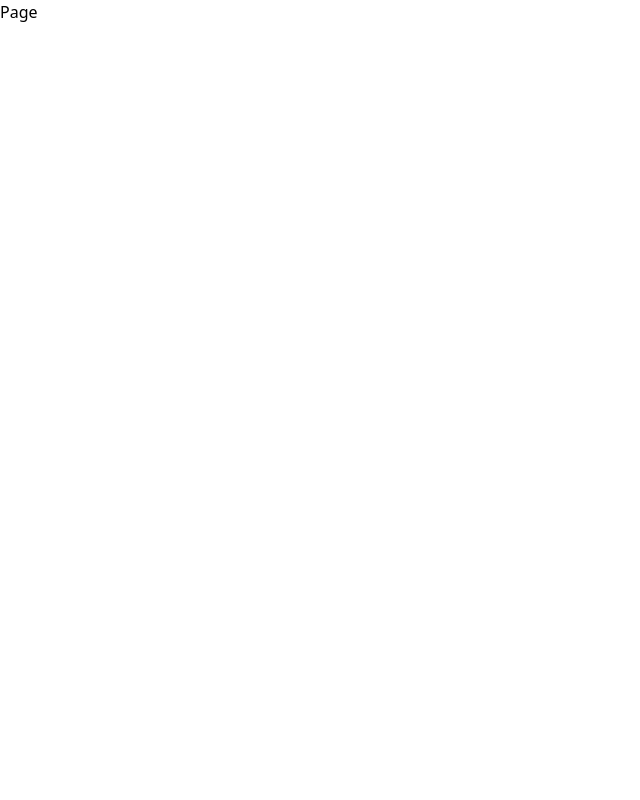
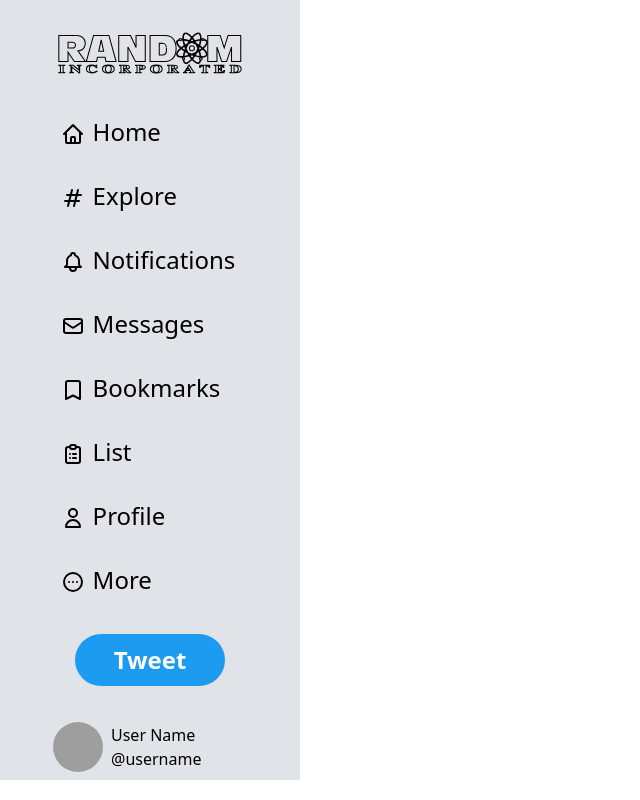
Before and after one commit to nthhai318/twitter-mimic-firebase, a Next.js app: page / in a window 1280 px wide. Shown: the whole page, without its empty margins (0-640 px from the left). Built offline with nearby package versions, Linux system fonts and the light colour scheme; grey boxes are pictures that could not be loaded.

Commit message:
feat: adding Sidebar

```diff
--- a/next.config.js
+++ b/next.config.js
@@ -1,6 +1,18 @@
 /** @type {import('next').NextConfig} */
 const nextConfig = {
   reactStrictMode: true,
+  images: {
+    remotePatterns: [
+      {
+        protocol: 'https',
+        hostname: '**',
+      },
+      {
+        protocol: 'http',
+        hostname: '**',
+      },
+    ],
+  },
 }
 
 module.exports = nextConfig
--- a/package.json
+++ b/package.json
@@ -19,6 +19,7 @@
     "postcss": "^8.4.21",
     "react": "18.2.0",
     "react-dom": "18.2.0",
+    "react-icons": "^4.8.0",
     "tailwindcss": "^3.2.7",
     "typescript": "4.9.5"
   }
--- /dev/null
+++ b/src/components/Sidebar.tsx
@@ -0,0 +1,71 @@
+import Image from "next/image";
+import { ReactComponentElement } from "react";
+import { IconType } from "react-icons";
+import {
+  HiOutlineBell,
+  HiOutlineBookmark,
+  HiOutlineClipboardList,
+  HiOutlineDotsCircleHorizontal,
+  HiOutlineHashtag,
+  HiOutlineHome,
+  HiOutlineMail,
+  HiOutlineUser,
+} from "react-icons/hi";
+
+export default function Sidebar() {
+  return (
+    <div className="bg-slate-500/20 w-[300px] flex flex-col gap-7">
+      {/* Incorporation Logo */}
+      <Image
+        src="/random.svg"
+        alt="logo"
+        width={300}
+        height={300}
+        className="w-[200px] mt-7 h-[50px] mx-auto object-cover"
+      />
+
+      {/* SidebarMenu Items */}
+      <div className=" flex flex-col gap-3 w-fit mx-auto">
+        <MenuItem menu="home" Icon={HiOutlineHome} />
+        <MenuItem menu="explore" Icon={HiOutlineHashtag} />
+        <MenuItem menu="notifications" Icon={HiOutlineBell} />
+        <MenuItem menu="messages" Icon={HiOutlineMail} />
+        <MenuItem menu="bookmarks" Icon={HiOutlineBookmark} />
+        <MenuItem menu="list" Icon={HiOutlineClipboardList} />
+        <MenuItem menu="profile" Icon={HiOutlineUser} />
+        <MenuItem menu="more" Icon={HiOutlineDotsCircleHorizontal} />
+      </div>
+
+      {/* Tweet button */}
+      <button className="rounded-full w-[150px] text-white text-[1.5rem] font-semibold bg-[rgb(29,155,240)] px-8 py-2 mx-auto">
+        Tweet
+      </button>
+
+      {/* User Profile */}
+      <div className="flex rounded-full  p-2 w-[210px] mx-auto justify-center items-center gap-2 hover:bg-slate-500/20 hover:duration-100 duration-75">
+        <Image
+          src="https://i1-giaitri.vnecdn.net/2021/05/19/Emmawatson1-1621400705-7182-1621400757.jpg?w=1200&h=0&q=100&dpr=1&fit=crop&s=ExMIZCSEwwZDEnqBYnlYjw"
+          height={50}
+          width={50}
+          alt="user-ava"
+          className="rounded-full w-[50px] h-[50px] object-cover"
+        />
+        <div className="flex-1">
+          <p>User Name</p>
+          <p>@username</p>
+        </div>
+      </div>
+    </div>
+  );
+}
+
+function MenuItem({ Icon, menu }: { Icon: IconType; menu: string }) {
+  return (
+    <div>
+      <div className="text-[1.5rem] flex items-center rounded-full p-2 pr-5 hover:bg-slate-500/20 hover:duration-100 duration-75 ">
+        <Icon size={"1em"} className="inline-block mx-2 mt-1" />
+        <span className="capitalize">{menu}</span>
+      </div>
+    </div>
+  );
+}
--- a/src/pages/index.tsx
+++ b/src/pages/index.tsx
@@ -1,5 +1,6 @@
 import Head from "next/head";
 import { Inter } from "next/font/google";
+import Sidebar from "@/components/Sidebar";
 
 const inter = Inter({ subsets: ["latin"] });
 
@@ -11,7 +12,7 @@ export default function Home() {
         <meta name="description" content="Something resembles twitter?" />
       </Head>
       <main className="">
-        <div>Page</div>
+        <Sidebar />
       </main>
     </>
   );
```
Also changed, not shown: public/random.svg (added), 1 other file (tests, documents, lock files or other folders).
